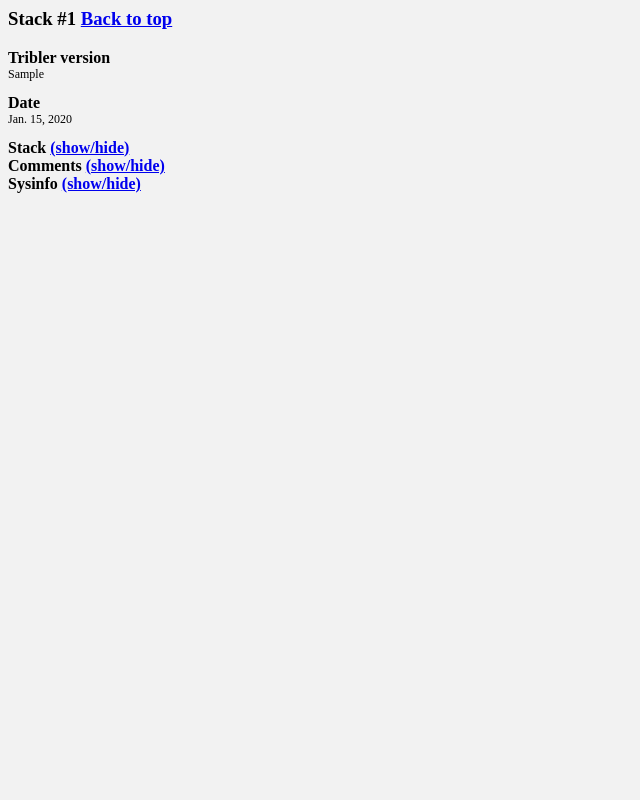
After one commit to corpaul/errorreporter, a Django app: page /errorreporter/stacktrace/1 in a window 1280 px wide. The commit adds this page. Shown: the whole page, without its empty margins (0-640 px from the left). Run offline with Django 3.2, Linux system fonts and the light colour scheme; tables that the repository leaves empty hold one stand-in row (values such as "Sample post"); some libraries are stand-ins or nearby versions.

Commit message:
moved stack traces to tooltip for faster loading

```diff
--- a/djangoproject/errorreporter/static/errorreporter/css/reports.css
+++ b/djangoproject/errorreporter/static/errorreporter/css/reports.css
@@ -72,3 +72,33 @@
 {
 	display: none;
 }
+
+
+.qtip-wiki{
+    max-width: 600px;
+    overflow-y: scroll;
+    max-height: 500px;
+}
+
+.qtip-wiki p{
+    margin: 0 0 6px;
+}
+
+.qtip-wiki h1{
+    font-size: 20px;
+    line-height: 1.1;
+    margin: 0 0 5px;
+}
+
+.qtip-wiki img{
+    float: left;
+    margin: 10px 10px 10px 0;
+}
+
+.qtip-wiki .info{
+    overflow: hidden;
+}
+
+.qtip-wiki p.note{
+    font-weight: 700;
+}
--- a/djangoproject/errorreporter/templates/errorreporter/crashreport.html
+++ b/djangoproject/errorreporter/templates/errorreporter/crashreport.html
@@ -18,7 +18,7 @@
 	        			{% for comment, ids in comm.items %}
 	        				<li> {{ comment }}
 	        				{% for id in ids %}
-	        					(<a href="#{{ id }}">#{{ id }}</a>)
+	        					(<a href="{% url 'stacktrace' id %}" class="tooltip">#{{ id }}</a>)
 	        				{% endfor %}
 	        				<br>
 	        			{% endfor %}
@@ -33,7 +33,7 @@
 
 <hr>
 
-
+{% comment %}
 {% if crashreports %}
 	{% for c in crashreports %}
 		<h3><a name="{{ c.id }}">Stack #{{ c.id }}</a> <a href="#top">Back to top</a></h3>
@@ -54,3 +54,4 @@
 	{% endfor %}
 
 {% endif %}
+{% endcomment %}
--- a/djangoproject/errorreporter/templates/errorreporter/overview_crashreport_daily.html
+++ b/djangoproject/errorreporter/templates/errorreporter/overview_crashreport_daily.html
@@ -16,7 +16,7 @@
 {% if crashreports %}
 	<select id="reports">
 		{% for c in crashreports %}
-			<option value="{{ c.date|date:"Y-m-d" }}">{{ c.date|date:"Y-m-d" }}</option>
+			<option value="{{ c.date|date:"Y-m-d" }}">{{ c.date|date:"Y-m-d" }} ({{ c.cnt }} reports)</option>
 		{% endfor %}
 	</select><br><br>
 {% else %}
--- a/djangoproject/errorreporter/templates/errorreporter/overview_crashreport_version.html
+++ b/djangoproject/errorreporter/templates/errorreporter/overview_crashreport_version.html
@@ -16,7 +16,7 @@
 {% if crashreports %}
 	<select id="reports">
 		{% for c in crashreports %}
-			<option value="{{ c.version }}">{{ c.version }}</option>
+			<option value="{{ c.version }}">{{ c.version }} ({{ c.cnt }} reports)</option>
 		{% endfor %}
 	</select><br><br>
 {% else %}
--- /dev/null
+++ b/djangoproject/errorreporter/templates/errorreporter/stacktrace.html
@@ -0,0 +1,28 @@
+{% load staticfiles %}
+<html>
+<head>
+	<title>Report overview for %s</title>
+	<script src="http://ajax.googleapis.com/ajax/libs/jquery/1.11.1/jquery.min.js"></script>
+	<link href="{% static "errorreporter/css/reports.css" %}" rel="stylesheet" type="text/css" media="screen" />
+	<script type="text/javascript">
+	function toggleDiv(divId) {
+	   $("#"+divId).toggle();
+	}
+	</script>
+</head>
+<body>
+<h3><a name="{{ c.id }}">Stack #{{ c.id }}</a> <a href="#top">Back to top</a></h3>
+<dl class="margins_removed">
+	<dt>Tribler version</dt>
+	<dd>{{ c.version }}</dd>
+	<dt>Date</dt>
+	<dd>{{ c.date }}</dd>
+	<dt>Stack <a href="javascript:toggleDiv('stack_{{ forloop.counter }}');">(show/hide)</a></dt>
+	<dd id="stack_{{ forloop.counter }}" class="hidden">{{ c.stack|linebreaks }}</dd>
+	<dt>Comments <a href="javascript:toggleDiv('comments_{{ forloop.counter }}');">(show/hide)</a></dt>
+	<dd id="comments_{{ forloop.counter }}" class="hidden">{{ c.comments|linebreaks }}</dd>
+	<dt>Sysinfo <a href="javascript:toggleDiv('sysinfo_{{ forloop.counter }}');">(show/hide)</a></dt>
+	<dd id="sysinfo_{{ forloop.counter }}" class="hidden">{{ c.sysinfo|linebreaks }}</dd>
+</dl>
+</body>
+</html>
--- a/djangoproject/errorreporter/urls.py
+++ b/djangoproject/errorreporter/urls.py
@@ -7,7 +7,8 @@
     url(r'^index$', views.index, name='index'),
     url(r'^overview_crashreport_daily$', views.overview_crashreport_daily, name='overview_daily'),
     url(r'^overview_crashreport_version$', views.overview_crashreport_version, name='overview_version'),
-    url(r'^crashreport_daily/(?P<date>\d{4}-\d{2}-\d{2})$', views.crashreport_daily, name='date'),
-    url(r'^crashreport_version/(?P<version>.+)$', views.crashreport_version, name='version'),
-    url(r'^graph_stack_occurrences/(?P<stack_id>.+)$', views.graph_stack_occurrences, name='stack_id'),
+    url(r'^crashreport_daily/(?P<date>\d{4}-\d{2}-\d{2})$', views.crashreport_daily, name='crashreport_daily'),
+    url(r'^crashreport_version/(?P<version>.+)$', views.crashreport_version, name='crashreport_version'),
+    url(r'^graph_stack_occurrences/(?P<stack_id>.+)$', views.graph_stack_occurrences, name='graph_stack_occurrences'),
+    url(r'^stacktrace/(?P<stack_id>.+)$', views.stacktrace, name='stacktrace'),
 )
--- a/djangoproject/errorreporter/views.py
+++ b/djangoproject/errorreporter/views.py
@@ -4,6 +4,7 @@
 from django.db.models import Count
 from errorreporter.models import CrashReport
 import time
+import operator
 
 # Create your views here.
 def index(request):
@@ -12,13 +13,13 @@
 
 
 def overview_crashreport_version(request):
-    crashreports = sorted(CrashReport.objects.values('version').distinct(), reverse=True)
+    crashreports = CrashReport.objects.values('version').annotate(cnt=Count('version')).order_by('-version')
     context = {'crashreports': crashreports}
     return render(request, 'errorreporter/overview_crashreport_version.html', context)
 
 
 def overview_crashreport_daily(request):
-    crashreports = sorted(CrashReport.objects.values('date').distinct(), reverse=True)
+    crashreports = CrashReport.objects.values('date').annotate(cnt=Count('date')).order_by('-date')
     context = {'crashreports': crashreports}
     return render(request, 'errorreporter/overview_crashreport_daily.html', context)
 
@@ -72,6 +73,12 @@
     context = {'occurrences': occurrences}
     return render(request, 'errorreporter/graph_stack_occurrences.html', context)
 
+def stacktrace(request, stack_id):
+    objects = CrashReport.objects.filter(id=stack_id)
+    stack = objects.first()
+    context = {'c': stack}
+    return render(request, 'errorreporter/stacktrace.html', context)
+
 
 def compact_comments(objects):
     """
```
Also changed, not shown: djangoproject/errorreporter/templates/errorreporter/crashreport_version.html (+36 -1 lines).
